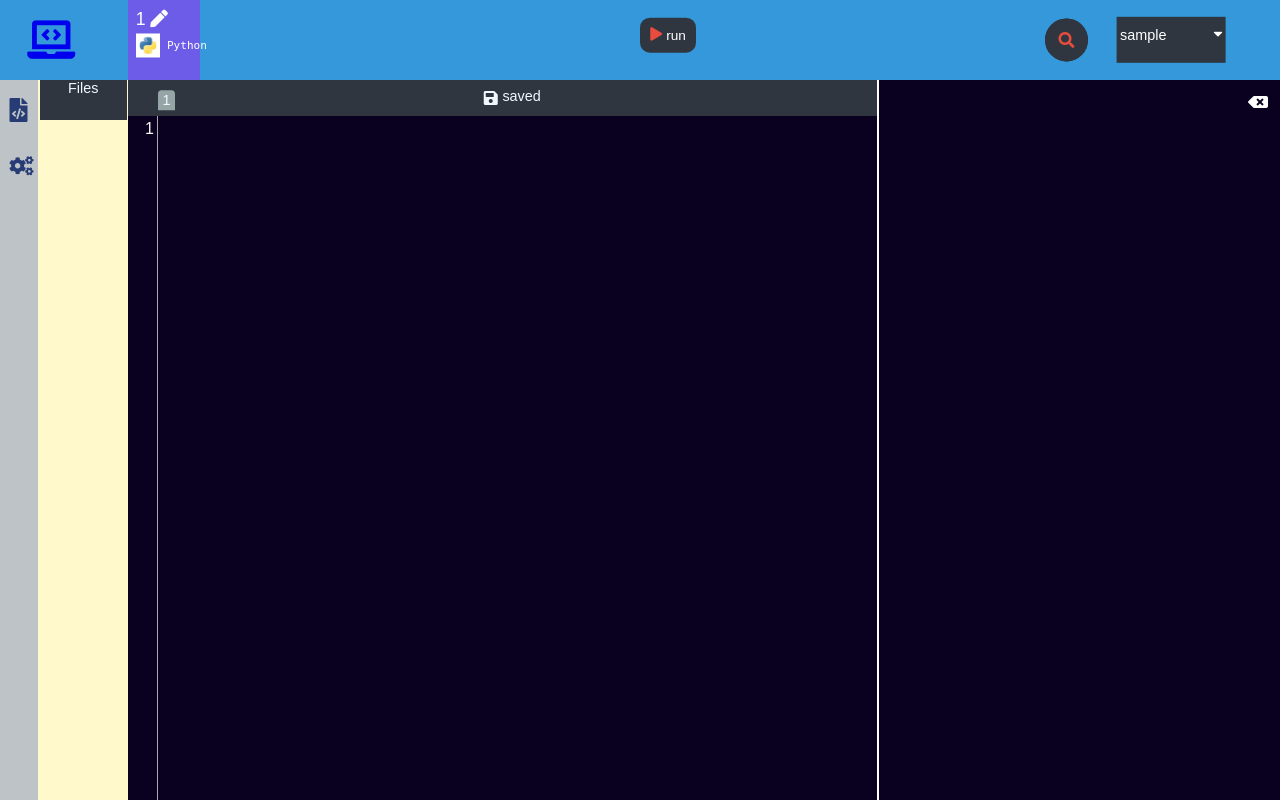
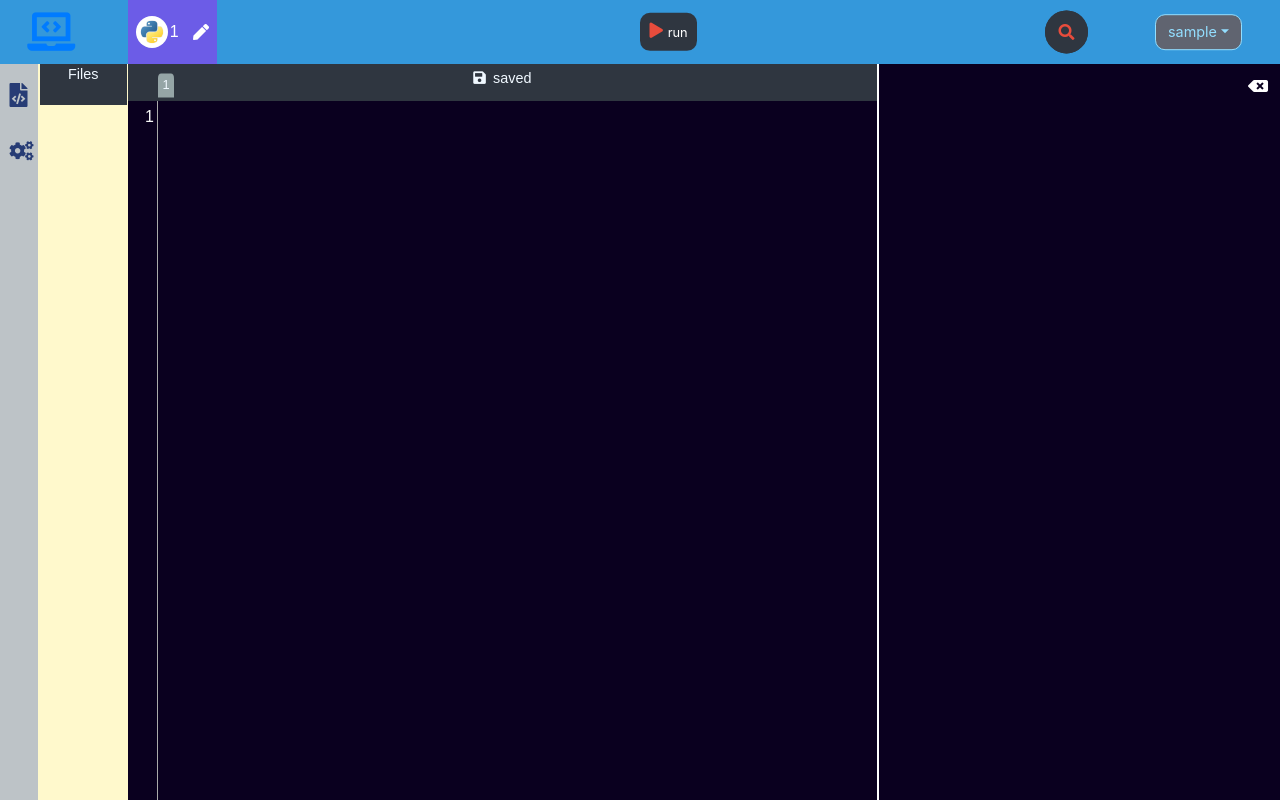
Before and after one commit to dc480506/Online-Compiler, a PHP site: page /html/editor.php in a window 1280 px wide. Run offline with PHP 8.4, Linux system fonts and the light colour scheme; the visitor is signed in with stand-in values (Sample User, id 1); some web fonts are replaced.

Commit message:
Some UI changes and removed the need of sending process id to client

```diff
--- a/css/styles.css
+++ b/css/styles.css
@@ -1,5 +1,6 @@
-body{
+*{
 	margin: 0;
+	padding: 0;
 }
 /*.CodeMirror{
 	top: 15%;
@@ -17,7 +18,7 @@ body{
 
 .menu-bar{
 	top:0;
-	height: 10%;
+	height: 8%;
 	position: absolute;
 	/*background-color: #e74c3c;*/
 	/*background-color: #e67e22;*/
@@ -50,35 +51,36 @@ body{
 }*/
 .code-info{
 	position: absolute;
-	top:50%;
 	left:10%;
 	background-color: #6c5ce7;
-	transform: translateY(-50%);
 	font-family: Arial;
 	height: 100%;
 	color:white;
-	padding: 0.6%;
-	display: inline-block;
-}
-#code-name{
-	font-size:1.1em;
-	position: relative;
-	transform: translateY(40%);
-	padding-bottom: 0.4%;
-	float: left;
-}
-#lang{
-	padding: 0.3%;
-	font-size:0.85em;
-	position: relative;
-	transform: translateY(50%);
-	float: left;
+	top:0;
+	display: flex;
+	max-width:10%;
+	overflow: hidden;
 }
 #lang-img{
-	height: 30%;
+  top:50%;
+  height:50%;
+  margin: auto;
+  margin-left: 0.5em;
+  border-radius: 50%;
+}
+.code-info >span{
+	top:50%;
+	margin: auto;
+	margin-right: 0.5em;
+	font-family: Arial, Helvetica, sans-serif;
+	max-width: 8%;
 }
 .fas.fa-pen{
 	cursor: pointer;
+	top:50%;
+	margin: auto;
+	margin-left: 0.5em;
+	margin-right: 0.5em;
 }
 #lang>span{
 	top:50%;
@@ -132,20 +134,6 @@ body{
 	width: 0;
 	text-align: center;
 }
-/*#run,#stop{
-	float: right;
-	display: flex;
-	align-items: center;
-    justify-content:center;
-	outline: none;
-	cursor: pointer;
-	width: 100%;
-	height: 100%;
-	border-radius: 1em;
-	border: none;
-	color: white;
-	background-color:#2f3640;
-}*/
 .fas.fa-play,.fas.fa-stop{
 	z-index: 1;
 	color: #e74c3c;
@@ -166,52 +154,6 @@ body{
 	background-color:#2f3640;
 	padding-left: 25%;
 }
-
-.user-profile{
-	right: 0;
-	top:50%;
-	background-color: #2f3640;
-	color: white;
-	position: absolute;
-	transform: translate(-50%,-50%);
-	height:50%;
-	padding: 0.25%;
-	width: 8%;
-	font-family: Arial, Helvetica, sans-serif;
-	font-size: 0.9em;
-}
-.fas.fa-caret-down{
-	cursor: pointer;
-	float: right;
-}
-.user-profile >p{
-	transform: translateY(-50%);
-}
-.user-options{
-	width: 8%;
-	right:0;
-	top:90%;
-	transform: translate(-50%,-5%);
-	padding: 0.25%;
-	position: absolute;
-	font-size: 0.9em;
-	background-color: red;
-	display: none;
-	z-index: 1;
-	font-family: Arial, Helvetica, sans-serif;
-}
-li{
-	list-style-type: none;
-}
-/*#output{
-	position: absolute;
-	top:10%;
-	height: 90%;
-	background-color: #0a001f;
-	right:0;
-	width:29.8%;
-	z-index: 5;
-}*/
 .fas.fa-backspace{
 	position: absolute;
 	color:white;
@@ -231,7 +173,8 @@ li{
 	border: none;
 	outline: none;
 	resize: none;
-	font-size: 0.9em;
+	font-size: 0.8em;
+	font-family: Arial, Helvetica, sans-serif;
 }
 
 #resize{
@@ -255,37 +198,38 @@ li{
 .saving{
 	display: flex;
 }
-/*.status-bar{
-	position: absolute;
-	top:10%;
-	height: 5%;
-	left:10%;
-	width:60%;
-	background-color: #2f3640;
-	color: aliceblue;
-}*/
 #file-name{
 	font-family: Arial, Helvetica, sans-serif;
-	font-size: 0.9em;
+	font-size: 0.8em;
 	left:2%;
 	margin-left: 2%;
 	position: absolute;
 	padding: 0.3%;
 	padding-left:0.6%;
 	padding-right:0.6%;
-	transform: translateY(50%);
+	transform: translateY(40%);
 	background-color:#95a5a6;
 	border-top-left-radius: 20%;
 	border-top-right-radius: 20%;
 }
 .fas.fa-save,.fas.fa-history{
-	position: absolute;
-	left:47.5%;
-	top:50%;
-	transform: translateY(-50%);
+	padding-top: 0.5em;
+	padding-right: 0.5em;
 }
 .fas.fa-history{
 	display: none;
+}
+#file-status{
+	padding-top: 0.3em;
+}
+.status-bar{
+	position: absolute;
+	top:0%;
+	height: 5%;
+	left:0%;
+	width:65%;
+	background-color: #2f3640;
+	color: aliceblue;
 }
 .file-status-container{
 	font-family: Arial, Helvetica, sans-serif;
@@ -293,19 +237,16 @@ li{
 	position: absolute;
 	left:50%;
 	top:0;
+	display: flex;
 	height: 100%;
 	transform: translateX(-50%);
 }
-#file-status{
-	position: absolute;
-	transform: translateY(50%);
-}
 .side-panel{
 	position: absolute;
-	top:10%;
+	top:8%;
 	left: 0;
 	width: 10%;
-	height: 90%;
+	height: 92%;
 	background-color: #FFF9CC;
 }
 .side-options{
@@ -379,10 +320,10 @@ li{
 	transition: transform 0.5s;
 }
 #parent{
-	top:10%;
+	top:8%;
 	position: absolute;
 	left:10%;
-	height: 90%;
+	height: 92%;
 	width:90%;
 }
 
@@ -399,15 +340,7 @@ li{
 
 	/*overflow-wrap: break-word;*/
 }
-.status-bar{
-	position: absolute;
-	top:0%;
-	height: 5%;
-	left:0%;
-	width:65%;
-	background-color: #2f3640;
-	color: aliceblue;
-}
+
 #output{
 	position: relative;
 	top:0%;
@@ -415,28 +348,28 @@ li{
 	background-color: #0a001f;
 	left:65.2%;
 	width:34.8%;
-	z-index: 5;
 	bottom:0;
 }
 #execute,#stop{
 	position: absolute;
 	margin: 0;
-	transform:translateY(50%);
+	transform:translateY(-50%);
 	left:50%;
-	top:0;
+	top:50%;
 	display: flex;
 	cursor: pointer;
 	background-color:#2f3640 ;
 	border-radius: 10px;
 	padding: 0.75em;
 	color:white;
-	font-size: 0.85em;
-	/*font-size: 0.8em;*/
+	/*font-size: 0.85em;*/
+	font-size: 0.8em;
 	border:none;
 }
 #execute>.fas.fa-play,#stop>.fas.fa-stop{
-	font-size: 1em;
+	font-size: 1.2em;
 	padding-right: 0.3em;
+	vertical-align: middle;
 }
 #execute:hover{
 	color:white;
@@ -450,3 +383,30 @@ li{
 	left:60%;
 	display: none;
 }
+.user-options {
+    position: absolute;
+    right: 3%;
+	display: flex;
+	top:50%;
+	font-size: 1em;
+	transform: translateY(-50%);
+}
+
+.user-button {
+	font-size: 0.9em;
+    cursor: pointer;
+    border-radius: 10px;
+    color: #93deff;
+    background: #606470;
+    border: 1px solid #93deff;
+}
+
+.user-button:hover {
+    border: 1px solid #323643;
+    color: #000;
+    background: #93deff;
+}
+.dropdown-menu{
+	min-width: 5rem;
+	max-width: 7rem;
+}
--- a/html/editor.php
+++ b/html/editor.php
@@ -14,6 +14,7 @@ session_start();
 <link rel="stylesheet" type="text/css" href="../codemirror-5.48.2/addon/hint/show-hint.css">
 <link rel="stylesheet" type="text/css" href="../codemirror-5.48.2/theme/xq-light.css">
 <link rel="stylesheet" type="text/css" href="../codemirror-5.48.2/theme/xq-dark.css">
+<link rel="stylesheet" href="https://stackpath.bootstrapcdn.com/bootstrap/4.3.1/css/bootstrap.min.css" integrity="sha384-ggOyR0iXCbMQv3Xipma34MD+dH/1fQ784/j6cY/iJTQUOhcWr7x9JvoRxT2MZw1T" crossorigin="anonymous">
 <!--<link href="https://ajax.googleapis.com/ajax/libs/jqueryui/1.7.0/themes/base/jquery-ui.css" rel="stylesheet" />-->
 <script type="text/javascript" src="../codemirror-5.48.2/lib/codemirror.js"></script>
 <?php
@@ -57,24 +58,9 @@ echo '<script type="text/javascript" src="../codemirror-5.48.2/mode/clike/clike.
         <i class="fas fa-laptop-code"></i>
       </a>
     <div class="code-info">
-      <div id="code-name">
-        <span>
-        <?php echo $_SESSION['code']?>
-        </span>
+        <img src="../img/<?php echo $_SESSION['language']?>.jpg" id="lang-img" title="<?php echo $_SESSION['language']?>">
+        <span><?php echo $_SESSION['code']?></span>
         <i class="fas fa-pen"></i>
-      </div>
-      <!--<form action="../include/savecode.php" method="POST">
-      <div id="rename-box">
-         <input type=text name="rename-value">
-         <i class="fas fa-check"></i>
-      </div>
-      </form>-->
-      <div id="lang">
-        <img src="../img/<?php echo $_SESSION['language']?>.jpg" id="lang-img">
-        <span><pre> <?php echo $_SESSION['language']?></pre>
-        </span>
-      </div>
-      <button type="button" id="cancel">Cancel</button>
     </div>
    <!-- <div class="new-code">
       <i class="fas fa-plus"></i>
@@ -84,28 +70,33 @@ echo '<script type="text/javascript" src="../codemirror-5.48.2/mode/clike/clike.
           <input id="search-text" type="text" placeholder="Type to Search an algorithm">
           <i class="fas fa-search"></i>
       </div>
-      <div class="user-profile">
-        <p><?php echo $_SESSION['u_user']?> <span><i class="fas fa-caret-down"></i></span></p>
-      </div>
       <div class="user-options">
-         <ul>
-            <li>My Profile</li>
-            <li>Change Password</li>
-            <li>Log Out</li>
-          </ul>
-      </div>
+						<?php
+						if(isset($_SESSION['u_user'])){
+							$user=$_SESSION['u_user'];
+							echo '<button class="user-button btn btn-secondary dropdown-toggle" type="button" id="dropdownMenuButton" data-toggle="dropdown" aria-haspopup="true" aria-expanded="false"><span>';
+							echo $user;
+							echo'</span></button>
+							<div class="dropdown-menu" aria-labelledby="dropdownMenuButton">
+								<a class="dropdown-item" href="../include/logout.php">Logout</a>
+							</div>';
+						}
+						?>
+				</div>
       <button id="execute" type="button" onclick="executeCode('<?php echo $_SESSION['u_user'].'/'.$_SESSION['code']?>','<?php echo $_SESSION['language']?>')">
       <i class="fas fa-play"></i><span>run</span></button>
-    <button id="stop" type="button" onclick="stopCode()">
+     <!-- <form method="POST" action="../include/stop2.php">-->
+    <button id="stop" type="submit" onclick="stopCode()">
     <i class="fas fa-stop"></i><span>stop</span></button>
+          <!--</form>-->
     </div>
 
     <div id="parent">
     <div class="status-bar">
       <span id="file-name"><?php echo $_SESSION['file']?></span>
+      <div class="file-status-container">
       <i class="fas fa-save"></i>
       <i class="fas fa-history"></i>
-      <div class="file-status-container">
       <span id="file-status">saved</span>
       </div>
     </div>
@@ -163,5 +154,8 @@ $('.CodeMirror').resize(function(){
 $('.CodeMirror').resizable('disable');*/
 </script>
   <script type="text/javascript" src="../js/script.js"></script>
+  <script src="https://cdnjs.cloudflare.com/ajax/libs/popper.js/1.14.7/umd/popper.min.js" integrity="sha384-UO2eT0CpHqdSJQ6hJty5KVphtPhzWj9WO1clHTMGa3JDZwrnQq4sF86dIHNDz0W1" crossorigin="anonymous"></script>
+  <script src="https://stackpath.bootstrapcdn.com/bootstrap/4.3.1/js/bootstrap.min.js" integrity="sha384-JjSmVgyd0p3pXB1rRibZUAYoIIy6OrQ6VrjIEaFf/nJGzIxFDsf4x0xIM+B07jRM" crossorigin="anonymous"></script>
+
 </body>
 </html>
```
Also changed, not shown: include/run.php (+4 -3 lines), include/stop.php (+5 -5 lines), js/script.js (+21 -30 lines).
